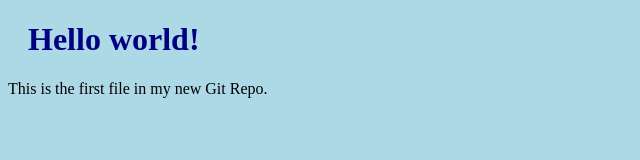
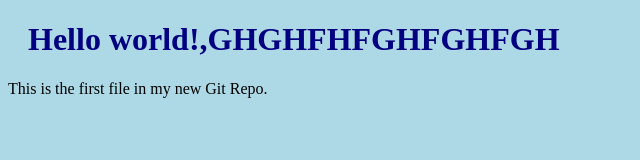
Before and after one commit to reshmamullappally/blog, a plain HTML site: page index.html in a window 1280 px wide. Shown: the whole page, without its empty margins (0-640 px from the left). Drawn offline with Linux system fonts and the light colour scheme.

Commit message:
2nd commit

```diff
--- a/index.html
+++ b/index.html
@@ -6,7 +6,7 @@
 </head>
 <body>
 
-<h1>Hello world!</h1>
+<h1>Hello world!,GHGHFHFGHFGHFGH</h1>
 <p>This is the first file in my new Git Repo.</p>
 
 </body>
```
